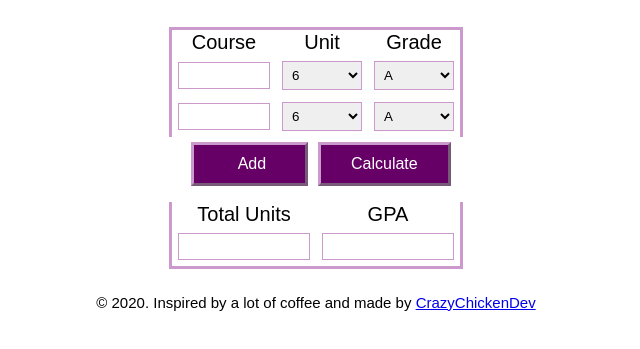
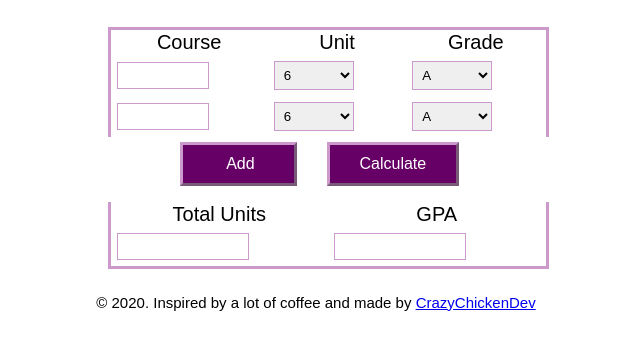
Before and after one commit to CrazyChickenDev/CPE461-CGPA-Calculator, a plain HTML site: page index.html in a window 1280 px wide. Shown: the part 93-442 px from the top of the page, without its empty margins (324-964 px from the left). Drawn offline with Linux system fonts and the light colour scheme.

Commit message:
update to main.css

```diff
--- a/css/main.css
+++ b/css/main.css
@@ -17,6 +17,7 @@ body {
 .section-con {
 	display: flex;
 	justify-content: center;
+    width: 90%;
 
 }
 
@@ -24,7 +25,7 @@ body {
 	margin-top: 16px;
 	border-collapse: collapse;
 	border-spacing: 0;
-	width: 100%;
+	width: 150%;
 	border: none;
 	border-left: 3px solid #CC99CC;
 	border-right: 3px solid #CC99CC;
@@ -35,7 +36,7 @@ body {
 	margin-top: 16px;
 	border-collapse: collapse;
 	border-spacing: 0;
-	width: 100%;
+	width: 150%;
 	border: none;
 	border-left: 3px solid #CC99CC;
 	border-right: 3px solid #CC99CC;
@@ -77,7 +78,8 @@ button {
   	text-decoration: none;
   	display: inline-block;
   	font-size: 16px;
-  	margin-left: 10px;
+	margin-left: 80px;
+	margin-right: -50px;
 	margin-top: 5px;
 	border-style: outset;
 	border-color: #CC99CC;
```
